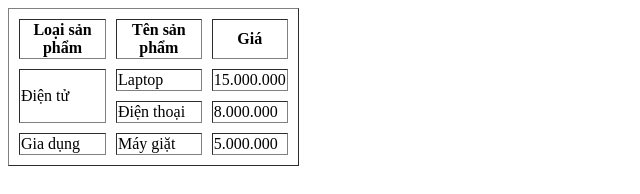
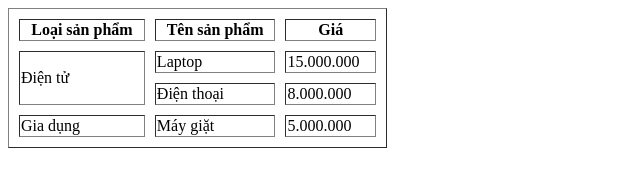
Before and after one commit to 2imBenne/HTML_KS24A_SS4, a plain HTML site: page BT6/index.html in a window 1280 px wide. Shown: the whole page, without its empty margins (0-640 px from the left). Drawn offline with Linux system fonts and the light colour scheme.

Commit message:
Update index.html

```diff
--- a/BT6/index.html
+++ b/BT6/index.html
@@ -11,7 +11,7 @@
     </style>
 </head>
 <body>
-    <table border ="1" width ="23%" >
+    <table border ="1" width ="30%" >
         <thead>
             <tr>
                 <th>Loại sản phẩm</th>
```
